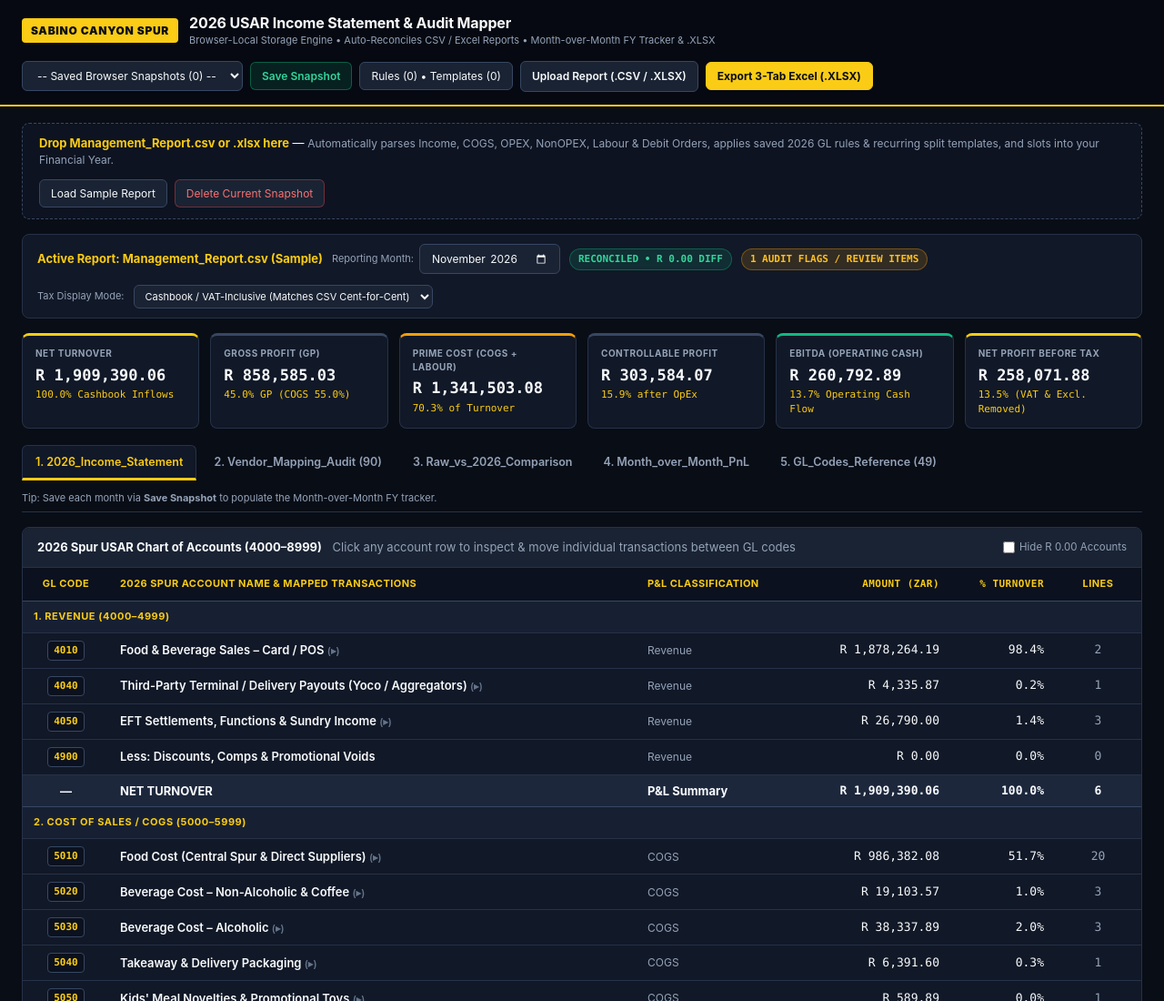
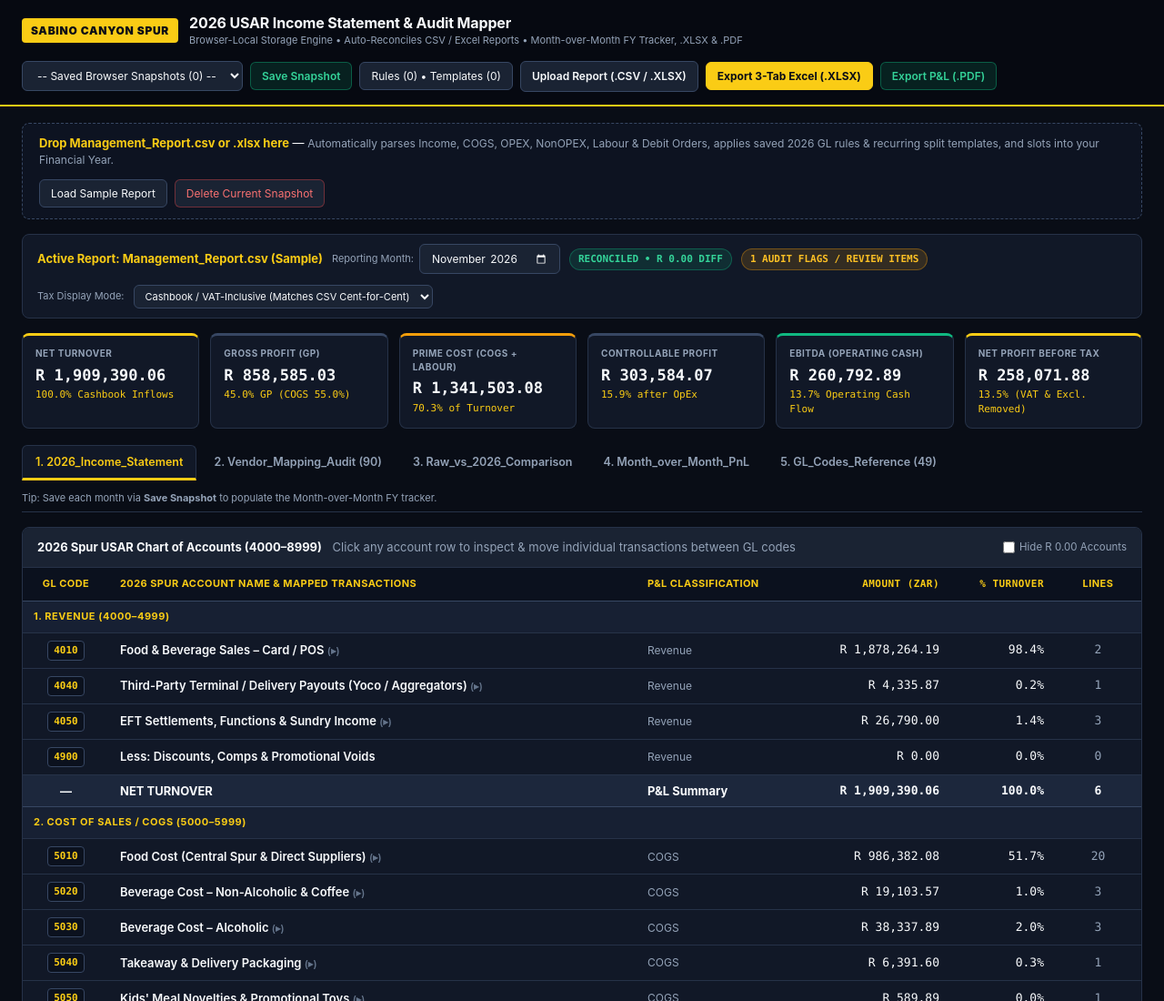
Before and after one commit to MarketingGroup815/sab-financials, a plain HTML site: page index.html in a window 1280 px wide. Shown: the top 1100 px of the page at 91% size. Drawn offline with Linux system fonts and the light colour scheme.

Commit message:
Update index.html

```diff
--- a/index.html
+++ b/index.html
@@ -14,7 +14,7 @@
     <span class="brand-badge">Sabino Canyon Spur</span>
     <div class="brand-title">
       <h1>2026 USAR Income Statement &amp; Audit Mapper</h1>
-      <p>Browser-Local Storage Engine &bull; Auto-Reconciles CSV / Excel Reports &bull; Month-over-Month FY Tracker &amp; .XLSX</p>
+      <p>Browser-Local Storage Engine &bull; Auto-Reconciles CSV / Excel Reports &bull; Month-over-Month FY Tracker, .XLSX &amp; .PDF</p>
     </div>
   </div>
   <div class="toolbar">
@@ -26,6 +26,7 @@
       <input type="file" id="fileInput" accept=".csv,.xlsx,.xls" style="display:none;" />
     </label>
     <button type="button" id="btnExportXlsx" class="btn-gold">Export 3-Tab Excel (.XLSX)</button>
+    <button type="button" id="btnExportPdf" class="btn-emerald">Export P&amp;L (.PDF)</button>
   </div>
 </header>
 
@@ -242,6 +243,7 @@
         </div>
         <div style="display:flex;gap:8px;align-items:center;">
           <button type="button" id="btnExportMomXlsx" class="btn-emerald">Export MoM Comparison (.XLSX)</button>
+          <button type="button" id="btnExportMomPdf" class="btn-gold">Export MoM (.PDF)</button>
         </div>
       </div>
       <div class="mom-subbar">
```
